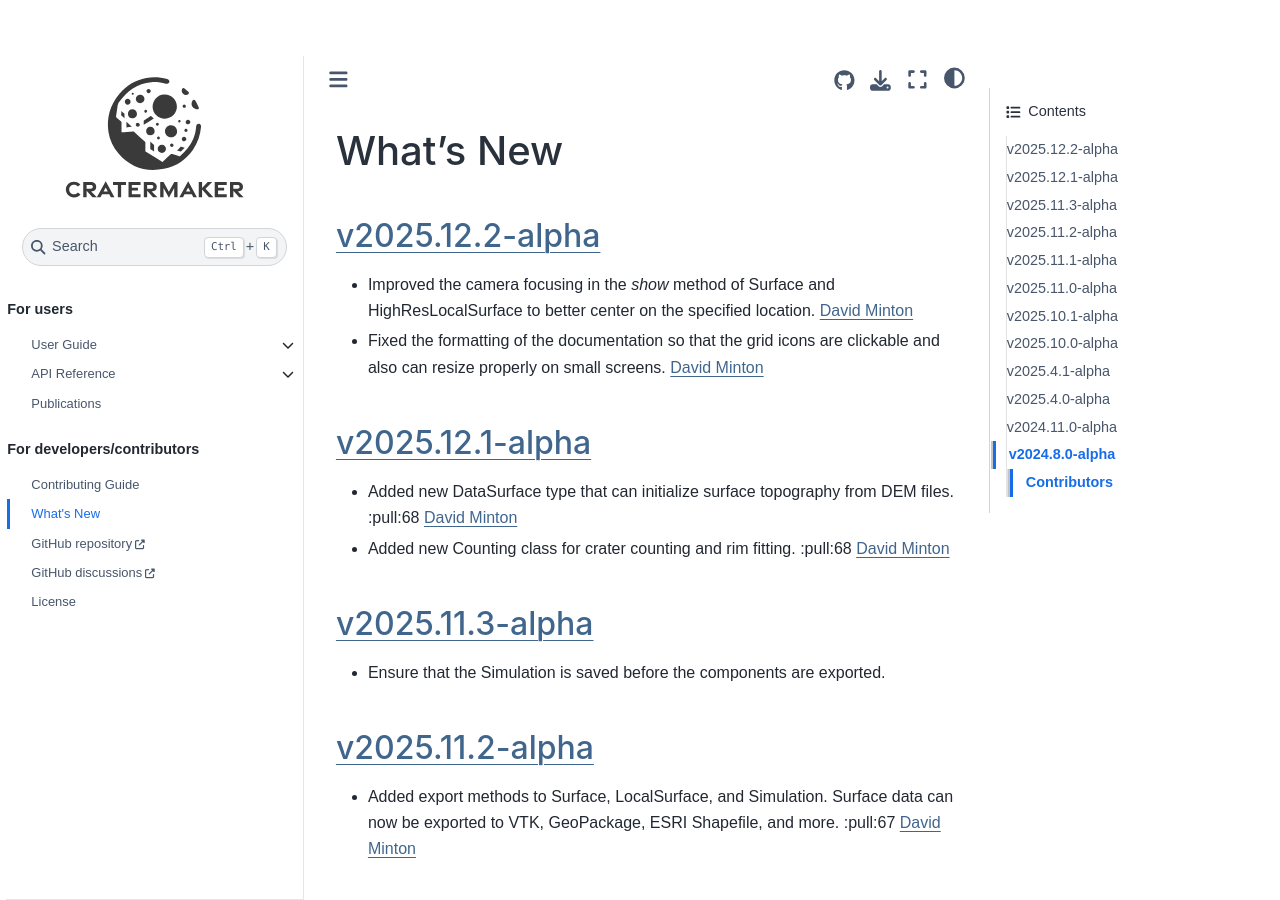
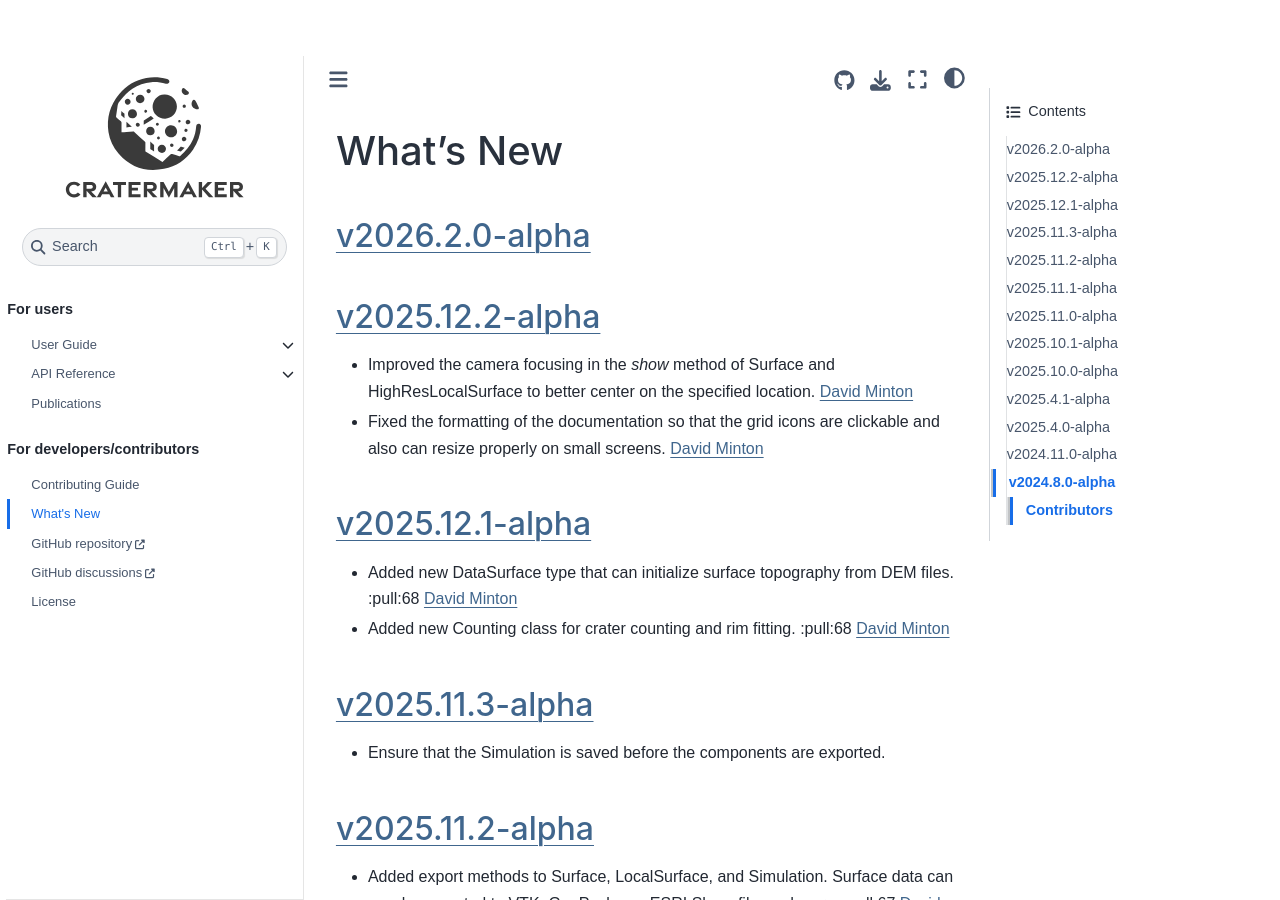
Before and after one commit to MintonGroup/cratermaker, a Sphinx documentation site: the page built from docs/whats-new.rst, in a window 1280 px wide and 900 px high. Built offline with Sphinx 7.4.7 and the Sphinx Book theme 1.1.4, drawn with Linux system fonts in a browser that asks for light colours; pages that are not in the unit, such as notebooks, are missing from menus; the version number could not be read and is left out.

Commit message:
Added blank release notes

```diff
--- a/docs/whats-new.rst
+++ b/docs/whats-new.rst
@@ -2,6 +2,11 @@
 
 What's New
 ==========
+
+.. _whats-new.2026.2.0-alpha:
+
+:release:`v2026.2.0-alpha`
+---------------------------
 
 .. _whats-new.2025.12.2-alpha:
 
```
